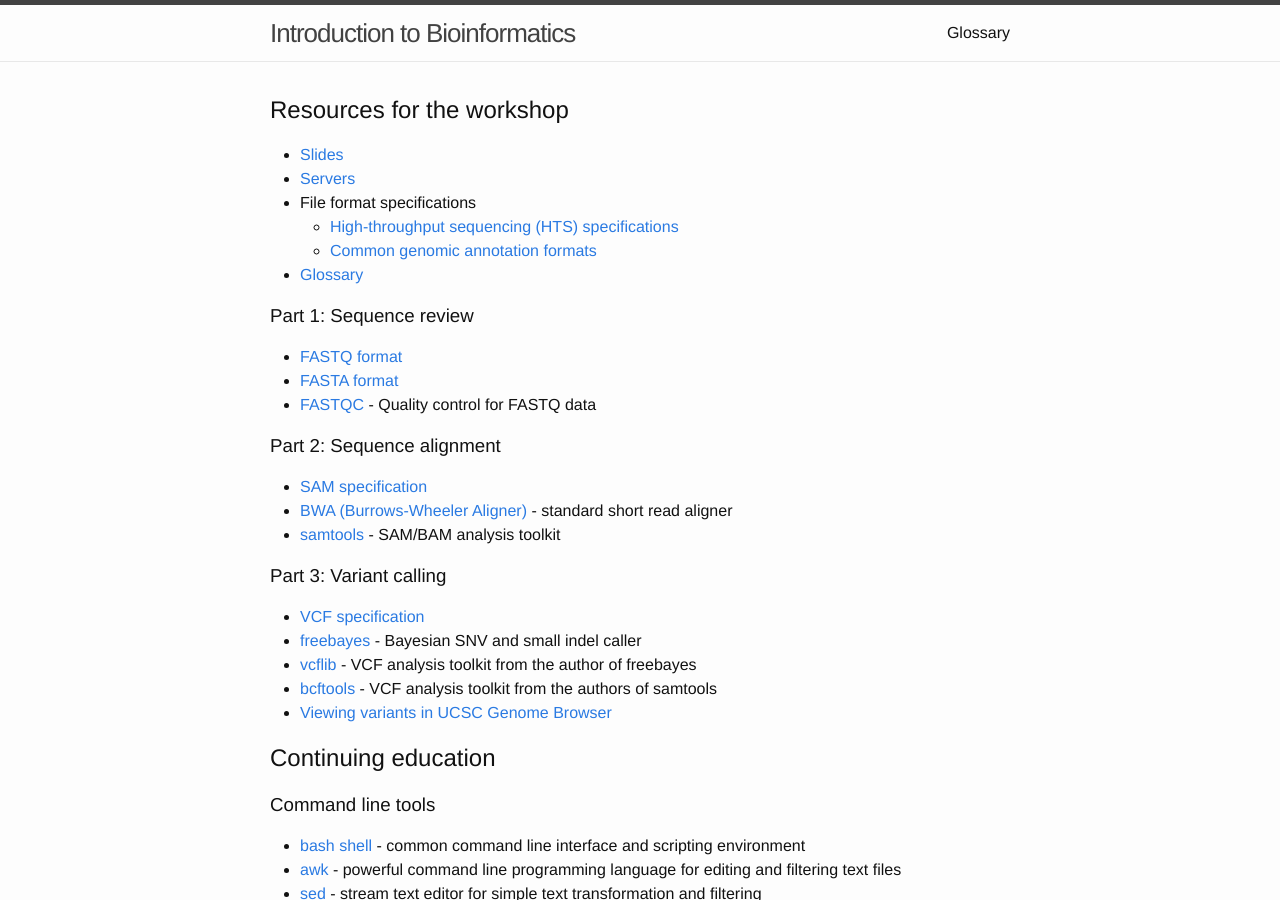
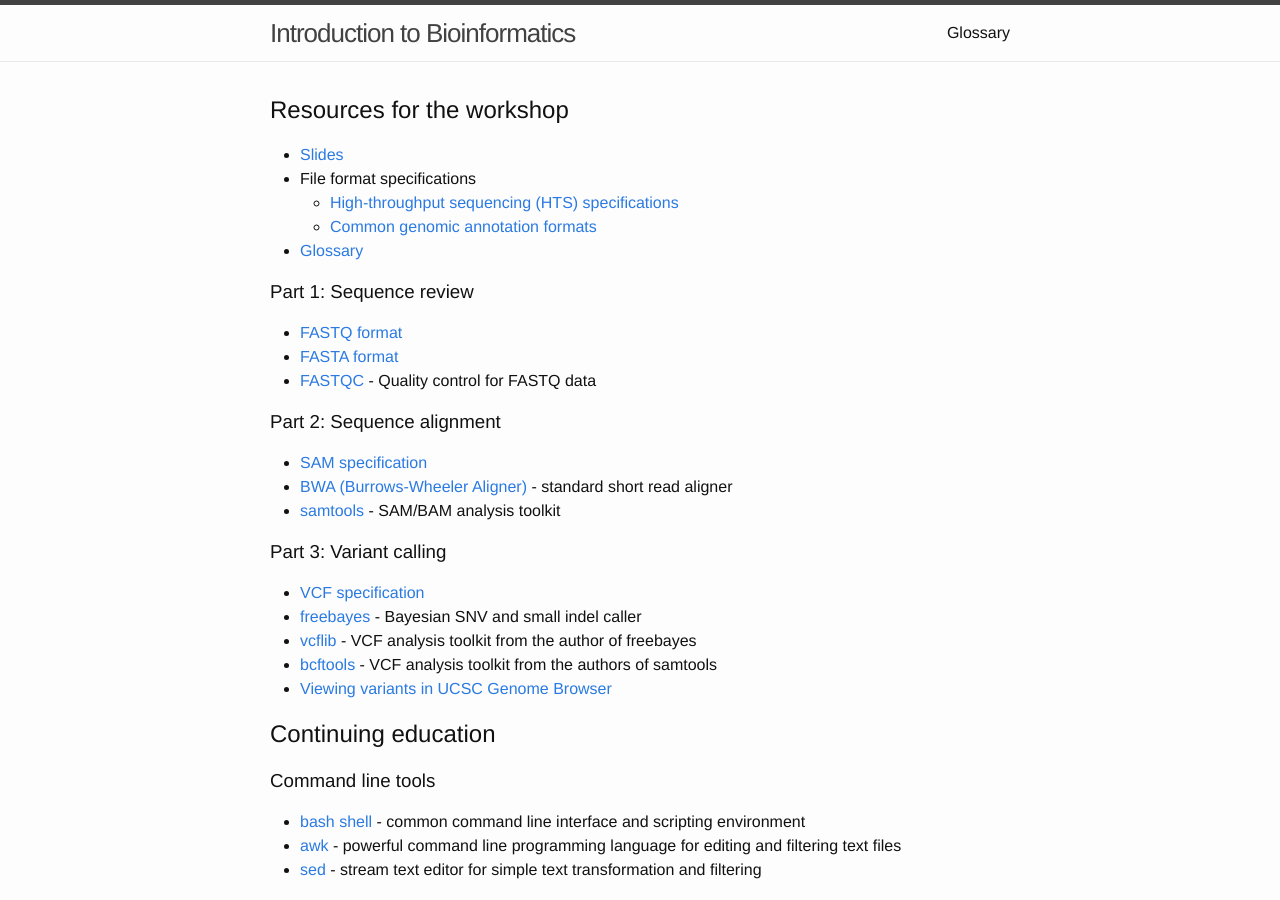
Before and after one commit to huddlej/workshop-wwu-2016, a Jekyll site: the page built from index.md, in a window 1280 px wide and 900 px high. Built offline with Jekyll 4.4.1, drawn with Linux system fonts in a browser that asks for light colours.

Commit message:
removed servers link

```diff
--- a/index.md
+++ b/index.md
@@ -5,7 +5,6 @@ layout: default
 ## Resources for the workshop
 
   * [Slides](slides/index.html)
-  * [Servers](servers.html)
   * File format specifications
     * [High-throughput sequencing (HTS) specifications](http://samtools.github.io/hts-specs/)
     * [Common genomic annotation formats](http://genome.ucsc.edu/FAQ/FAQformat.html)
```
